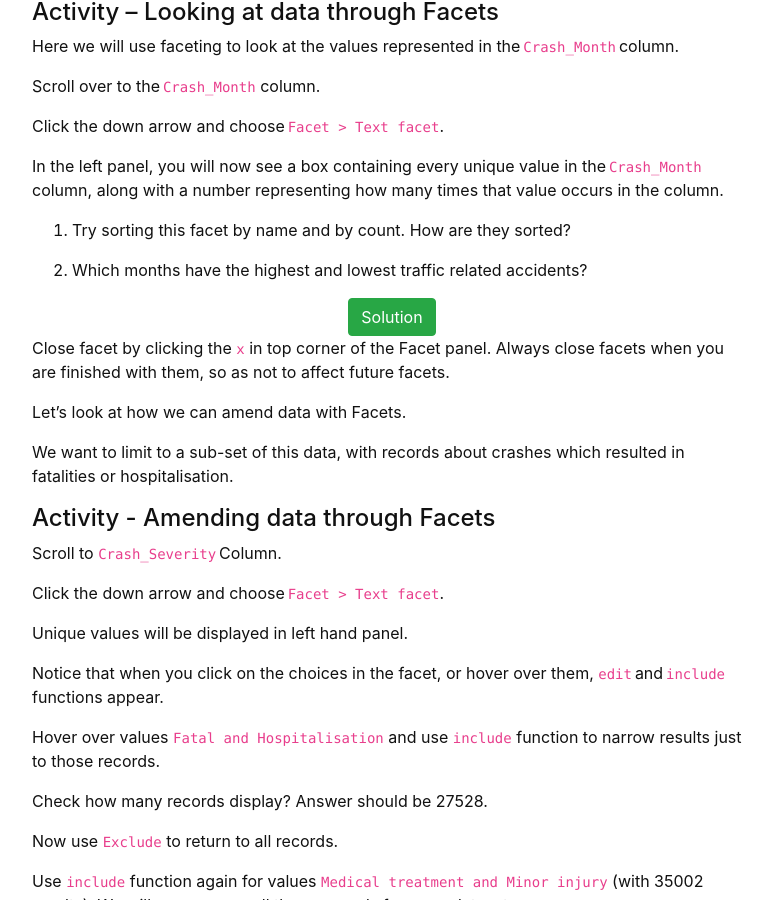
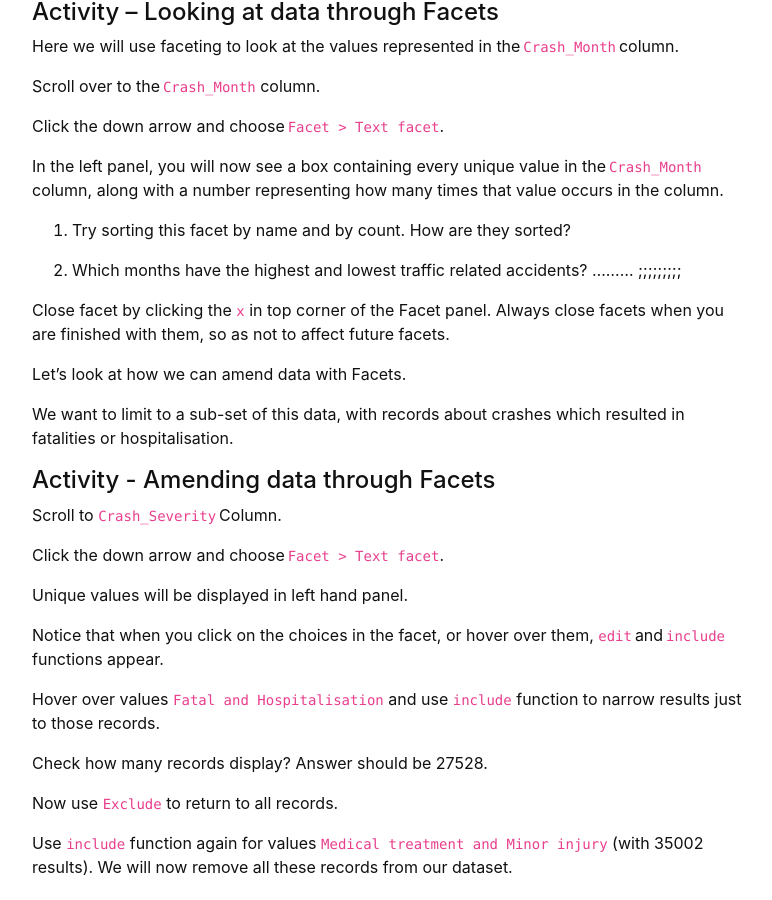
Before and after one commit to GULibrarySandbox/intro-data-wrangle, a Jekyll site: the page built from content/4-lesson.md, in a window 1280 px wide and 900 px high, scrolled down 562 px. Shown: the whole window, without its empty margins (248-1020 px from the left). Built offline with Jekyll 4.4.1, drawn with Linux system fonts in a browser that asks for light colours; part of the change alters nothing that is shown.

Commit message:
Update 4-lesson.md

```diff
--- a/content/4-lesson.md
+++ b/content/4-lesson.md
@@ -32,10 +32,8 @@ along with a number representing how many times that value occurs in the column.
 1. Try sorting this facet by name and by count. How are they sorted?
 
 2. Which months have the highest and lowest traffic related accidents?
-
-{% include modal.md button="Solution" color="success" title="Activity 1 solution" text="1. Name is alphabetical, and count is largest at top of list.
-
-> 2. May highest, January lowest." %}
+.........
+;;;;;;;;;
 
 Close facet by clicking the `x` in top corner of the Facet panel. Always close facets when you are finished with them,
 so as not to affect future facets.
```
